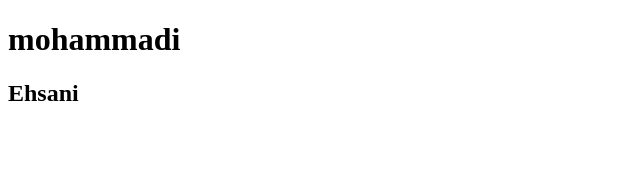
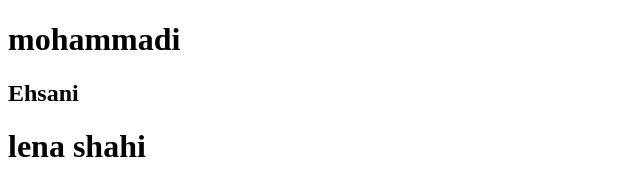
Before and after one commit to safariradStudents/web-43, a plain HTML site: page index.html in a window 1280 px wide. Shown: the whole page, without its empty margins (0-640 px from the left). Drawn offline with Linux system fonts and the light colour scheme.

Commit message:
Update index.html

```diff
--- a/index.html
+++ b/index.html
@@ -9,5 +9,25 @@
 <h1>mohammadi</h1>
 <h2>Ehsani</h2>
 
+
+
+
+
+
+
+
+
+
+
+
+
+
+
+
+
+
+
+
+<h1>lena shahi</h1>
 </body>
 </html>
```
